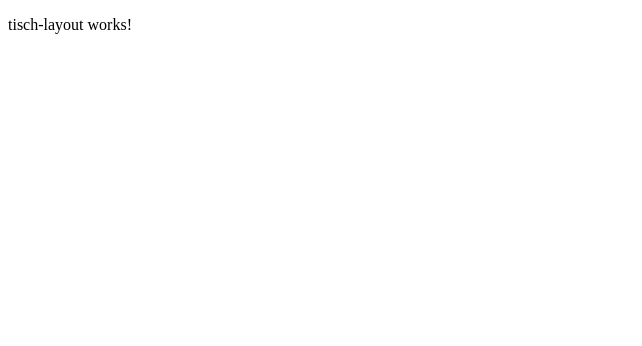
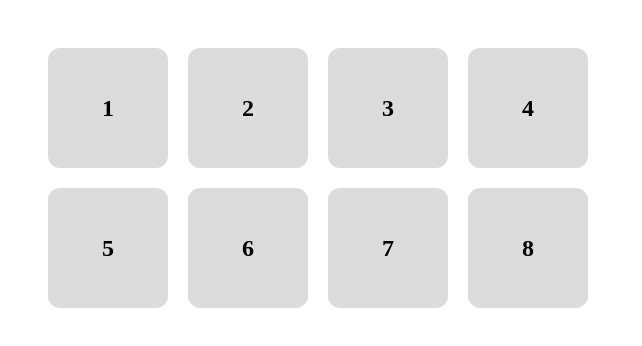
Before and after one commit to masoud-bs/tischbuchung, an Angular app: page / in a window 1280 px wide. Shown: the top 346 px of the page, without its empty margins (0-642 px from the left). Built offline with nearby package versions, Linux system fonts and the light colour scheme.

Commit message:
Add dynamic table selection

```diff
--- a/src/app/components/tisch-layout/tisch-layout.html
+++ b/src/app/components/tisch-layout/tisch-layout.html
@@ -1 +1,15 @@
-<p>tisch-layout works!</p>
+<div class="room">
+
+  @for (table of tables; track table) {
+
+    <div
+      class="table"
+      [class.selected]="selectedTable === table"
+      (click)="selectTable(table)"
+    >
+      {{ table }}
+    </div>
+
+  }
+
+</div>
--- a/src/app/components/tisch-layout/tisch-layout.scss
+++ b/src/app/components/tisch-layout/tisch-layout.scss
@@ -0,0 +1,32 @@
+.room {
+  display: grid;
+  grid-template-columns: repeat(4, 120px);
+  gap: 20px;
+  padding: 40px;
+}
+
+.table {
+  width: 120px;
+  height: 120px;
+  background: #dcdcdc;
+  border-radius: 12px;
+
+  display: flex;
+  justify-content: center;
+  align-items: center;
+
+  font-size: 24px;
+  font-weight: bold;
+  cursor: pointer;
+
+  transition: 0.2s;
+}
+
+.table:hover {
+  background: #bdbdbd;
+}
+
+.selected {
+  background: #4caf50;
+  color: white;
+}
--- a/src/app/components/tisch-layout/tisch-layout.ts
+++ b/src/app/components/tisch-layout/tisch-layout.ts
@@ -6,4 +6,14 @@ import { Component } from '@angular/core';
   templateUrl: './tisch-layout.html',
   styleUrl: './tisch-layout.scss',
 })
-export class TischLayout {}
+export class TischLayout {
+
+  tables = [1, 2, 3, 4, 5, 6, 7, 8];
+
+  selectedTable: number | null = null;
+
+  selectTable(table: number) {
+    this.selectedTable = table;
+  }
+
+}
```
